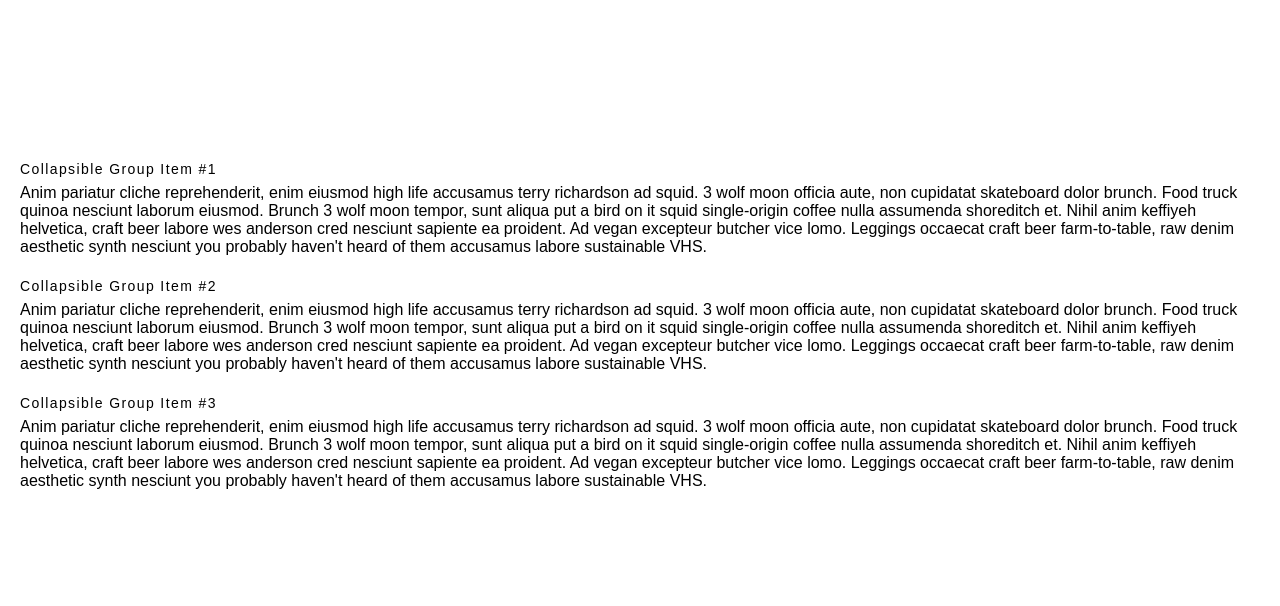
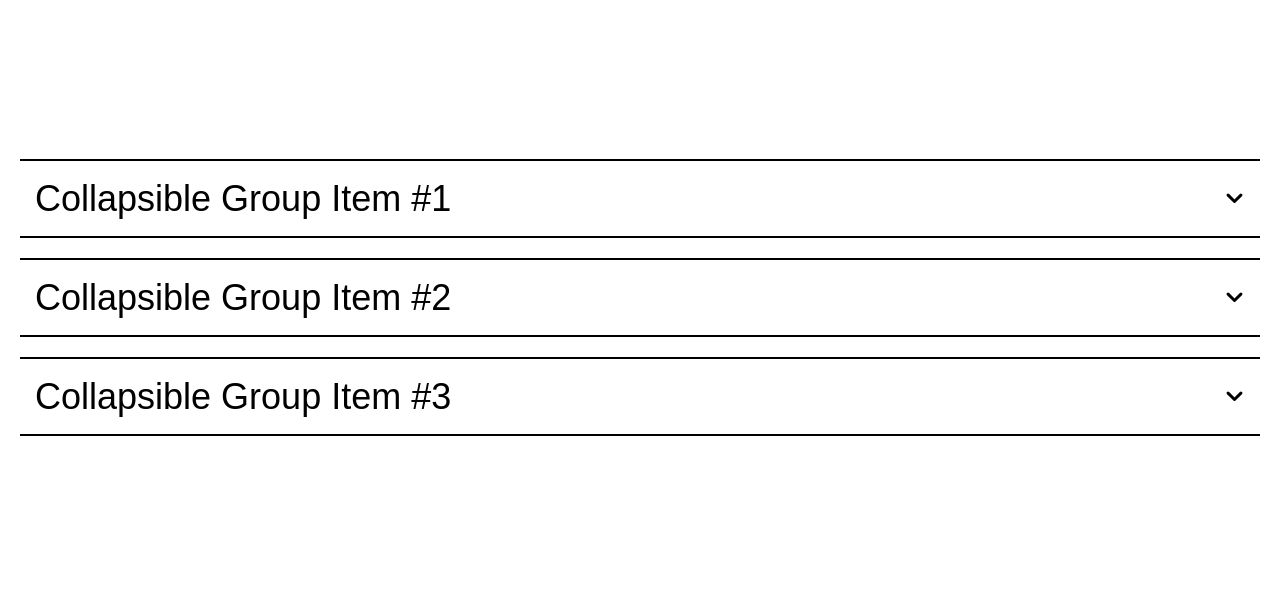
Before and after one commit to sohalmani/project-setup, a website with bundled scripts: page index.html in a window 1280 px wide. Shown: the part 1760-2366 px from the top of the page. Built offline with nearby package versions, Linux system fonts and the light colour scheme; files whose address does not match are found by name.

Commit message:
basic css added in content-inaccordion

```diff
--- /dev/null
+++ b/assets/styles/components/panel.scss
@@ -0,0 +1,29 @@
+.panel {
+  background-color: $white;
+
+  &__heading {
+    cursor: pointer;
+    display: flex;
+    justify-content: space-between;
+    align-items: center;
+    padding: 15px;
+    border-top: 2px solid $black;
+    border-bottom: 2px solid $black;
+
+    h4 {
+      max-width: calc(100% - 20px);
+    }
+  }
+
+  &__body {
+    display: none;
+  }
+
+  .collapse-btn {
+    display: inline-block;
+    width: 20px;
+    height: 20px;
+    background: url('/dist/images/icons/down-arrow.svg') no-repeat center;
+    background-size: contains;
+  }
+}
--- a/assets/styles/global.scss
+++ b/assets/styles/global.scss
@@ -11,3 +11,4 @@
 @import 'components/video-overlay.scss';
 @import 'layouts/header.scss';
 @import 'layouts/footer.scss';
+@import 'components/panel.scss'
--- a/assets/styles/sections/content-in-accordion.scss
+++ b/assets/styles/sections/content-in-accordion.scss
@@ -1,3 +1,7 @@
 .content-in-accordion {
   position: relative;
+
+  .panel {
+    margin-top: 20px;
+  }
 }
--- a/index.html
+++ b/index.html
@@ -92,15 +92,14 @@
       <div class="container">
         <div class="panel-group" role="tablist">
           <div class="panel">
-            <div class="panel-heading" role="tab">
-              <h4 class="panel-title">
-                <a role="button" data-toggle="collapse" data-parent="#accordion" href="#collapseOne" aria-expanded="true" aria-controls="collapseOne">
+            <div class="panel__heading" role="tab">
+              <h4 class="panel__title">
                   Collapsible Group Item #1
-                </a>
               </h4>
+              <span class="collapse-btn" aria-label="collapse-btn"></span>
             </div>
-            <div class="panel-collapse" role="tabpanel">
-              <div class="panel-body">
+            <div class="panel__collapse" role="tabpanel">
+              <div class="panel__body">
                 Anim pariatur cliche reprehenderit, enim eiusmod high life accusamus terry richardson ad squid. 3 wolf moon officia aute, non cupidatat skateboard dolor brunch. Food truck quinoa nesciunt laborum eiusmod. Brunch 3 wolf moon tempor, sunt aliqua put a bird
                 on it squid single-origin coffee nulla assumenda shoreditch et. Nihil anim keffiyeh helvetica, craft beer labore wes anderson cred nesciunt sapiente ea proident. Ad vegan excepteur butcher vice lomo. Leggings occaecat craft beer farm-to-table,
                 raw denim aesthetic synth nesciunt you probably haven't heard of them accusamus labore sustainable VHS.
@@ -108,15 +107,14 @@
             </div>
           </div>
           <div class="panel">
-            <div class="panel-heading" role="tab">
-              <h4 class="panel-title">
-                <a class="collapsed" role="button" >
+            <div class="panel__heading" role="tab">
+              <h4 class="panel__title">
                   Collapsible Group Item #2
-                </a>
               </h4>
+              <span class="collapse-btn" aria-label="collapse-btn"></span>
             </div>
-            <div class="panel-collapse" role="tabpanel">
-              <div class="panel-body">
+            <div class="panel__collapse" role="tabpanel">
+              <div class="panel__body">
                 Anim pariatur cliche reprehenderit, enim eiusmod high life accusamus terry richardson ad squid. 3 wolf moon officia aute, non cupidatat skateboard dolor brunch. Food truck quinoa nesciunt laborum eiusmod. Brunch 3 wolf moon tempor, sunt aliqua put a bird
                 on it squid single-origin coffee nulla assumenda shoreditch et. Nihil anim keffiyeh helvetica, craft beer labore wes anderson cred nesciunt sapiente ea proident. Ad vegan excepteur butcher vice lomo. Leggings occaecat craft beer farm-to-table,
                 raw denim aesthetic synth nesciunt you probably haven't heard of them accusamus labore sustainable VHS.
@@ -124,15 +122,14 @@
             </div>
           </div>
           <div class="panel">
-            <div class="panel-heading" role="tab">
-              <h4 class="panel-title">
-                <a class="collapsed" role="button">
+            <div class="panel__heading" role="tab">
+              <h4 class="panel__title">
                   Collapsible Group Item #3
-                </a>
               </h4>
+              <span class="collapse-btn" aria-label="collapse-btn"></span>
             </div>
-            <div class="panel-collapse collapse" role="tabpanel">
-              <div class="panel-body">
+            <div class="panel__collapse collapse" role="tabpanel">
+              <div class="panel__body">
                 Anim pariatur cliche reprehenderit, enim eiusmod high life accusamus terry richardson ad squid. 3 wolf moon officia aute, non cupidatat skateboard dolor brunch. Food truck quinoa nesciunt laborum eiusmod. Brunch 3 wolf moon tempor, sunt aliqua put a bird
                 on it squid single-origin coffee nulla assumenda shoreditch et. Nihil anim keffiyeh helvetica, craft beer labore wes anderson cred nesciunt sapiente ea proident. Ad vegan excepteur butcher vice lomo. Leggings occaecat craft beer farm-to-table,
                 raw denim aesthetic synth nesciunt you probably haven't heard of them accusamus labore sustainable VHS.
```
Also changed, not shown: assets/images/icons/down-arrow.svg (added), dist/images/icons/down-arrow.svg (added), dist/styles/global.css, dist/styles/main.css, 2 other files.
